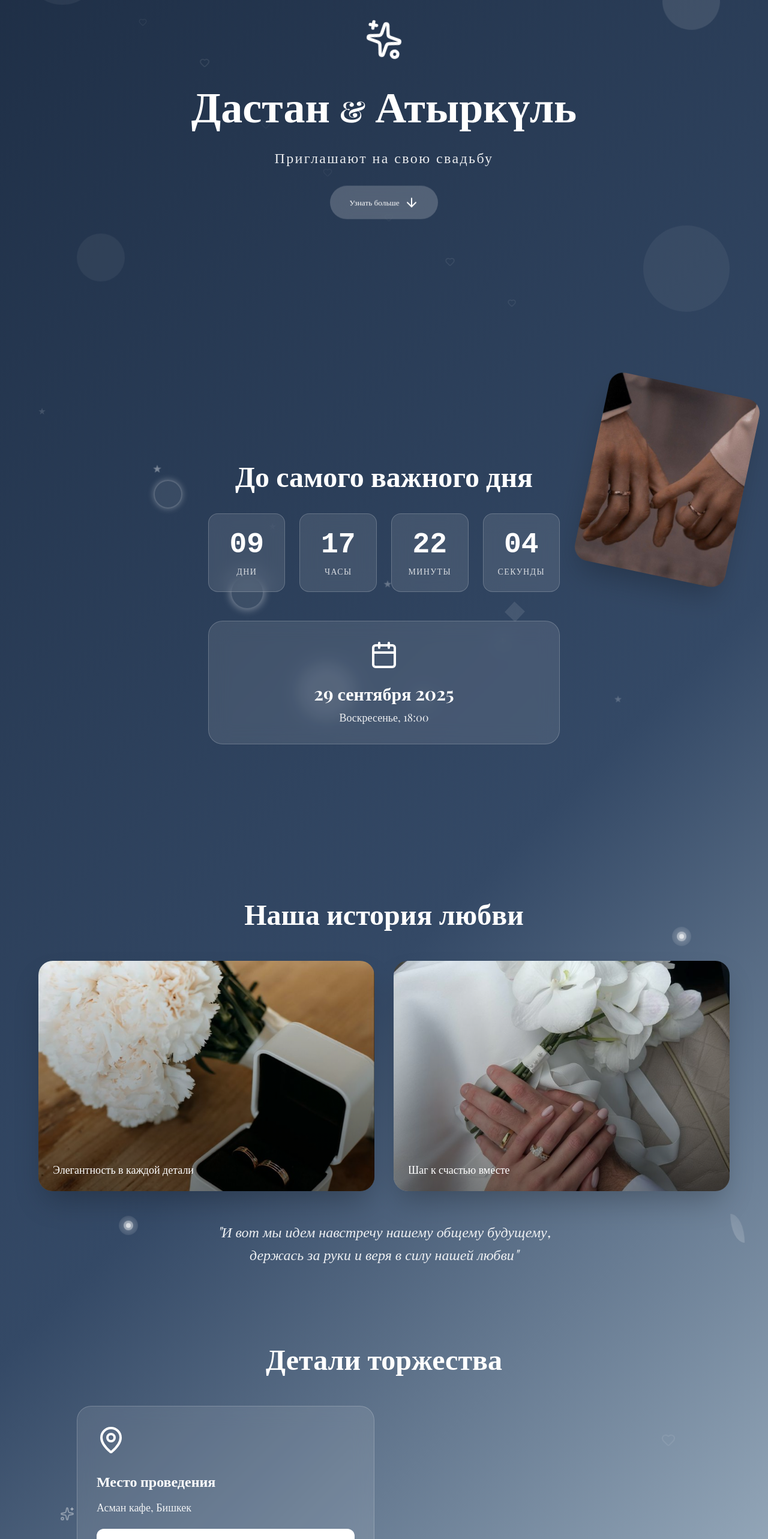
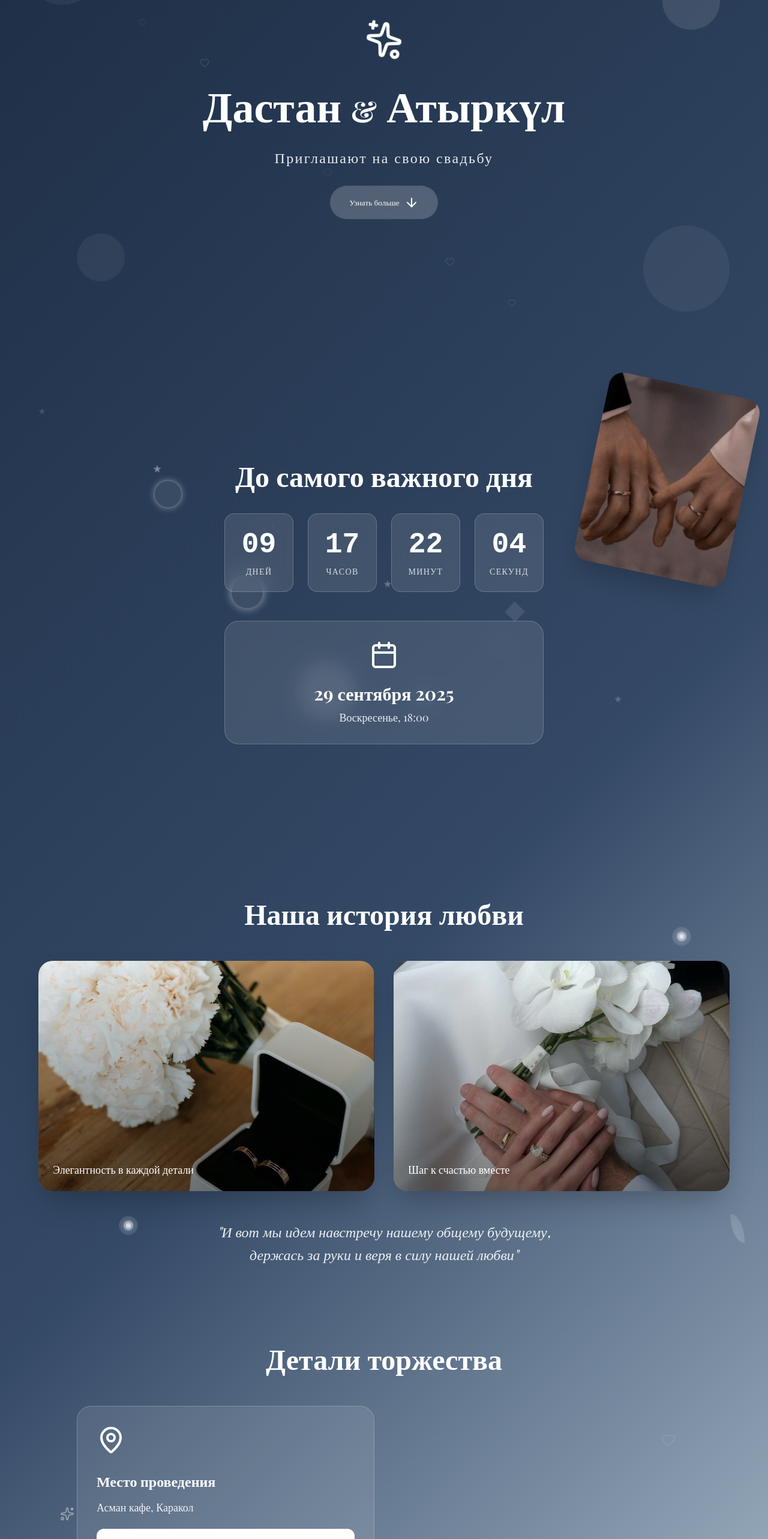
Before and after one commit to TemirlanBekbosun/wedding, a React (Vite) app: page / in a window 1280 px wide. Shown: the part 200-2766 px from the top of the page at 60% size. Built offline with nearby package versions, Linux system fonts and the light colour scheme; a web font is replaced by a local one.

Commit message:
fix-text

```diff
--- a/src/components/WeddingInvitation.jsx
+++ b/src/components/WeddingInvitation.jsx
@@ -1096,7 +1096,7 @@ export default function WeddingInvitation() {
           <MainTitle>
             <TitleSpan>Дастан</TitleSpan>
             <TitleSpan>&</TitleSpan>
-            <TitleSpan>Атыркүль</TitleSpan>
+            <TitleSpan>Атыркүл</TitleSpan>
           </MainTitle>
           <Subtitle>Приглашают на свою свадьбу</Subtitle>
 
@@ -1138,10 +1138,10 @@ export default function WeddingInvitation() {
 
           <CountdownGrid>
             {[
-              { label: "Дни", value: countdown.days },
-              { label: "Часы", value: countdown.hours },
-              { label: "Минуты", value: countdown.minutes },
-              { label: "Секунды", value: countdown.seconds },
+              { label: "Дней", value: countdown.days },
+              { label: "Часов", value: countdown.hours },
+              { label: "Минут", value: countdown.minutes },
+              { label: "Секунд", value: countdown.seconds },
             ].map((item, index) => (
               <CountdownCard key={item.label} delay={index * 0.2}>
                 <CountdownNumber>
@@ -1233,7 +1233,7 @@ export default function WeddingInvitation() {
             <DetailCard>
               <DetailIcon as={MapPin} />
               <DetailTitle>Место проведения</DetailTitle>
-              <DetailText mb="1.5rem">Асман кафе, Бишкек</DetailText>
+              <DetailText mb="1.5rem">Асман кафе, Каракол</DetailText>
               <Button
                 primary
                 onClick={openLocation}
```
